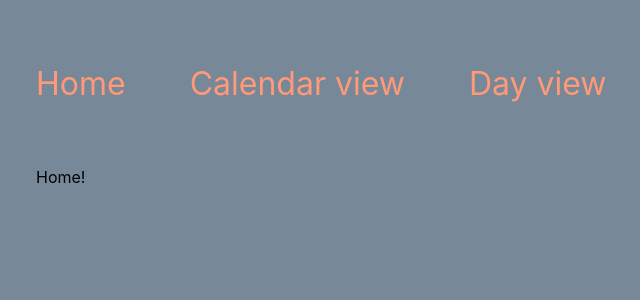
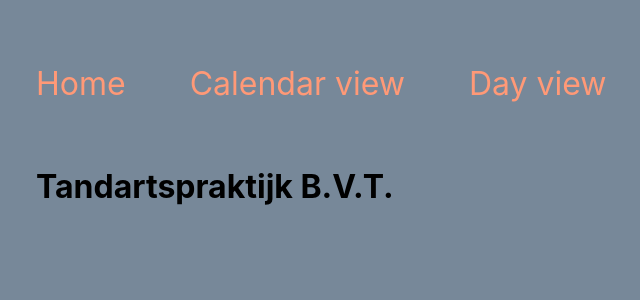
Before and after one commit to DebbySpaninks/dentist_react, a React (Create React App) app: page / in a window 1280 px wide. Shown: the top 300 px of the page, without its empty margins (28-668 px from the left). Built offline with nearby package versions, Linux system fonts and the light colour scheme.

Commit message:
add exact to path and rename home title

```diff
--- a/src/App.js
+++ b/src/App.js
@@ -34,7 +34,7 @@ const App = () => (
           <Route path="/day">
             <Day appointments={appointments.filter(app => app.day === 1)} />
           </Route>
-          <Route path="/">
+          <Route exact path="/">
             <Home />
           </Route>
         </Switch>
--- a/src/views/Home.js
+++ b/src/views/Home.js
@@ -1,5 +1,9 @@
 import React from "react";
 import "../styles/App.css";
 
-const Home = () => <div>Home!</div>;
+const Home = () =>
+  <div>
+    <h1>Tandartspraktijk B.V.T.</h1>
+  </div>;
+
 export default Home;
```
